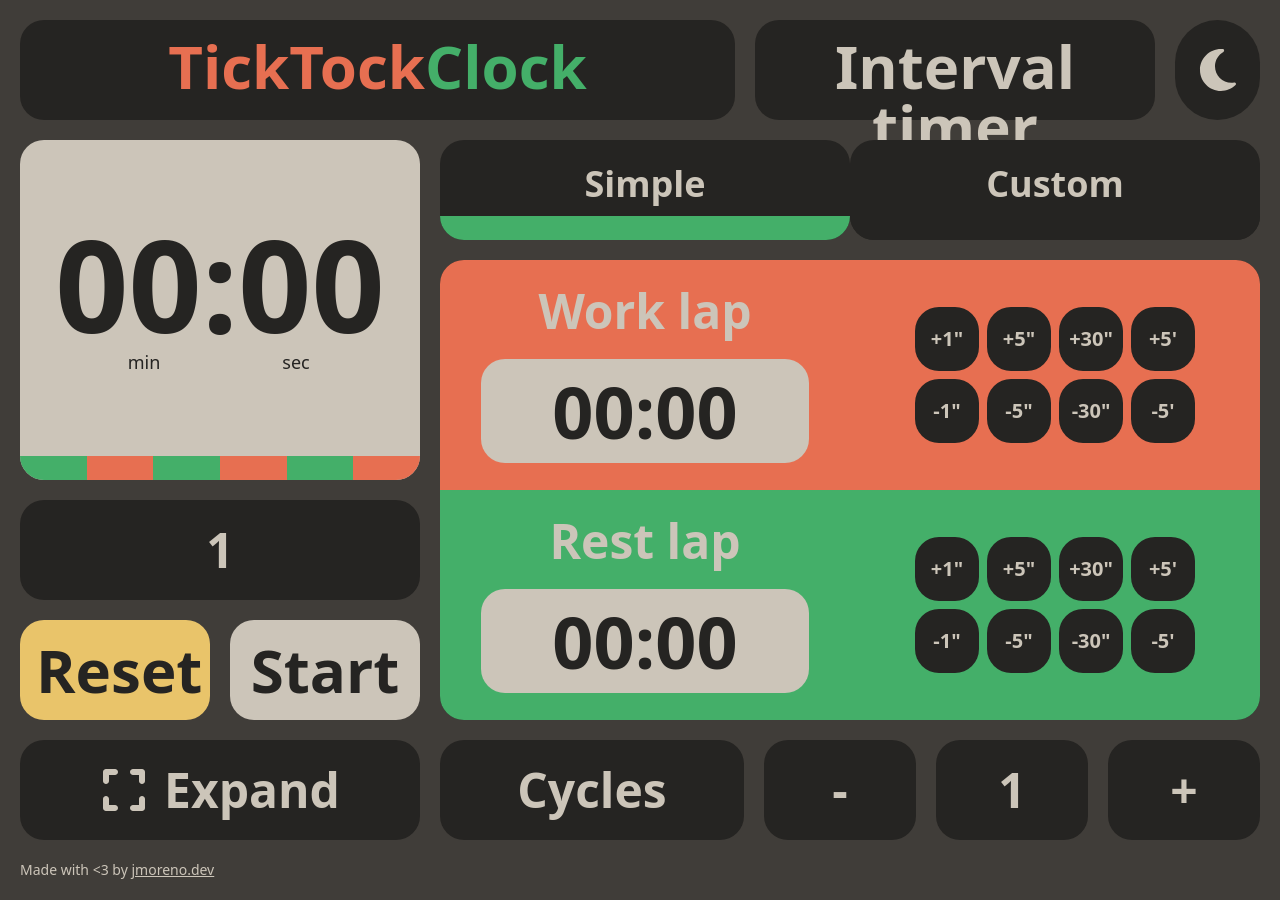
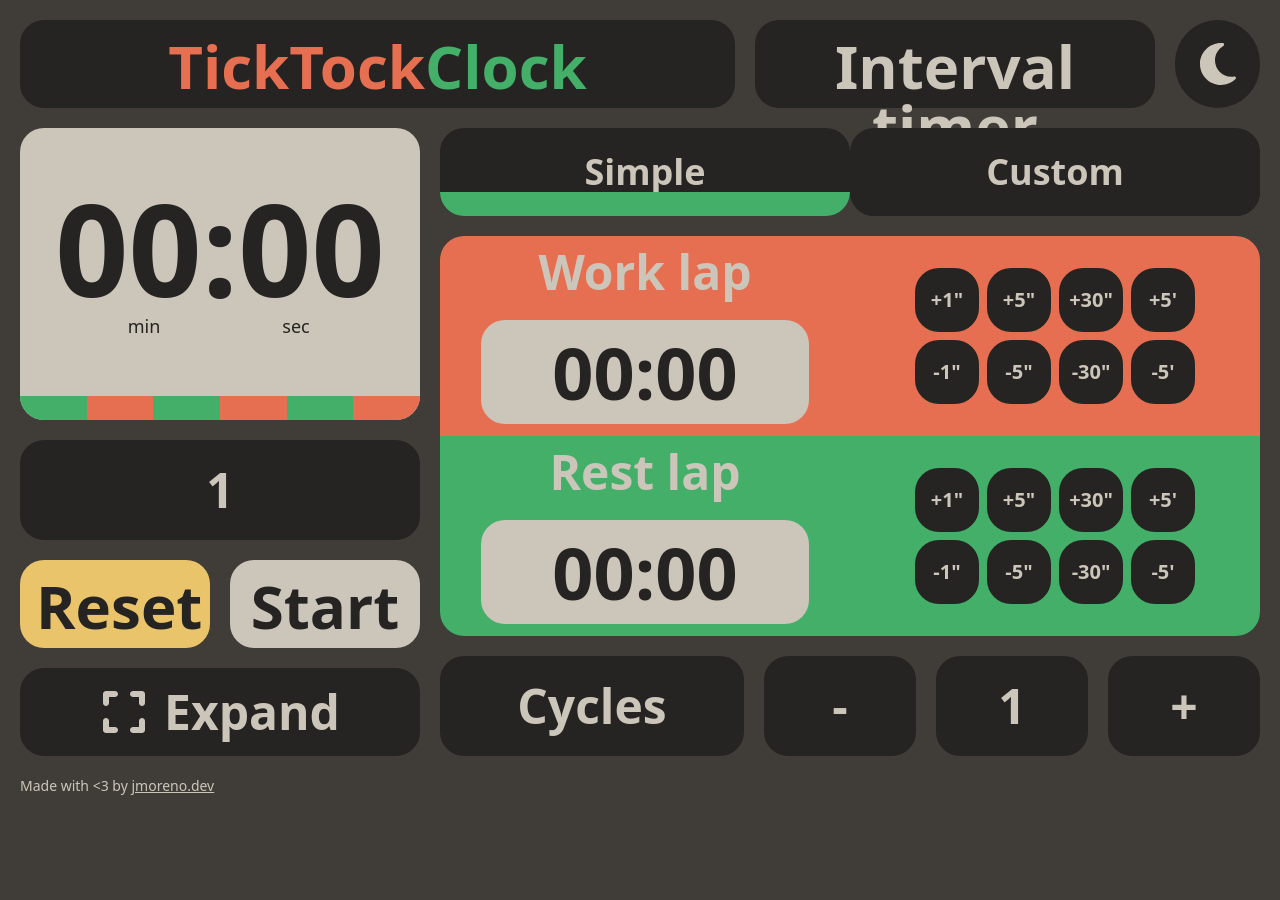
Before and after one commit to jesu-m0/TickTockClock, a React (Vite) app in the folder TickTockClock/: page / in a window 1280 px wide. After the commit the page ends 816 px from the top, so only its background shows below. Built offline with nearby package versions, Linux system fonts and the light colour scheme.

Commit message:
order setted and line height modified

```diff
--- a/TickTockClock/src/components/Common/Clock.tsx
+++ b/TickTockClock/src/components/Common/Clock.tsx
@@ -267,6 +267,7 @@ const Clock: React.FC = () => {
 
   return (
     <>
+      {/*Clock*/}
       <div className="flex-grow rounded-3xl content-center dark:bg-timberwolf bg-floralWhite flex flex-col">
         <div className="p-4 h-full flex flex-col justify-center items-center">
           <p className="font-black text-blackOlive dark:text-eerieBlack text-9xl text-center">
@@ -314,6 +315,7 @@ const Clock: React.FC = () => {
           ></div>
         </div>
       </div>
+      {/*Cycles progress bar*/}
       <div
         className={`h-[100px] rounded-3xl relative overflow-hidden dark:bg-eerieBlack bg-floralWhite flex items-center justify-center`}
       >
--- a/TickTockClock/src/components/Common/Header.tsx
+++ b/TickTockClock/src/components/Common/Header.tsx
@@ -4,7 +4,7 @@ import ThemeToggleButton from './ThemeToggleButton.tsx';
 const Header: React.FC = () => {
     return (
         <header className="contents">
-            <div className='col-span-7 p-4 row-span-1 rounded-3xl bg-floralWhite dark:bg-eerieBlack'>
+            <div className='order-1 md:order-1 col-span-7 p-4 row-span-1 rounded-3xl bg-floralWhite dark:bg-eerieBlack'>
                 <h1 className="font-extrabold text-timberwolf text-6xl text-center">
                     <span className='text-burntSienna'>Tick</span>
                     <span className='text-burntSienna'>Tock</span>
@@ -12,7 +12,7 @@ const Header: React.FC = () => {
                 </h1>
             </div>
 
-            <div className='col-span-4 p-4 row-span-1 rounded-3xl bg-floralWhite dark:bg-eerieBlack'>
+            <div className='order-2 md:order-2 col-span-4 p-4 row-span-1 rounded-3xl bg-floralWhite dark:bg-eerieBlack'>
                 <h2 className='font-bold text-blackOlive dark:text-timberwolf rounded text-6xl text-center'>Interval timer</h2>
             </div>
             <ThemeToggleButton />
--- a/TickTockClock/src/components/Common/ThemeToggleButton.tsx
+++ b/TickTockClock/src/components/Common/ThemeToggleButton.tsx
@@ -24,7 +24,7 @@ const ThemeToggleButton: React.FC = () => {
 
   return (
     <div
-      className="col-span-1 row-span-1 rounded-full bg-eerieBlack flex justify-center items-center cursor-pointer"
+      className="order-3 md:order-3 col-span-1 row-span-1 rounded-full bg-eerieBlack flex justify-center items-center cursor-pointer"
       onClick={handleToggle}
     >
       {isDarkMode ? (
--- a/TickTockClock/src/components/CustomInfo/CustomInfo.tsx
+++ b/TickTockClock/src/components/CustomInfo/CustomInfo.tsx
@@ -1,13 +1,9 @@
 import React from 'react';
 import './CustomInfo.css';
 
-interface CustomInfoProps {
-
-}
-
-const CustomInfo: React.FC<CustomInfoProps> = ({ }) => {
+const CustomInfo: React.FC = () => {
   return (
-    <div className="col-span-8 row-span-4 rounded-3xl bg-eerieBlack p-4">
+    <div className="order-6 md:order-6 col-span-8 row-span-4 rounded-3xl bg-eerieBlack p-4">
       <p className='text-timberwolf text-center text-5xl font-black'>Work in progress</p>
     </div>
   );
--- a/TickTockClock/src/components/SimpleInfo/SimpleInfo.tsx
+++ b/TickTockClock/src/components/SimpleInfo/SimpleInfo.tsx
@@ -164,7 +164,7 @@ const SimpleInfo: React.FC = () => {
       };
 
       return (
-            <div className='col-span-8 row-span-5 flex flex-col gap-5'>
+            <div className='order-6 md:order-6 col-span-8 row-span-5 flex flex-col gap-5'>
                   {/* First section - Work and Rest */}
                   <div className='flex-grow rounded-3xl content-center dark:bg-eerieBlack bg-floralWhite flex flex-col'>
                         <div className='h-full'>
--- a/TickTockClock/src/components/mainPage.tsx
+++ b/TickTockClock/src/components/mainPage.tsx
@@ -129,12 +129,12 @@ const MainPage: React.FC = () => {
   return (
     <div>
       <div className="container mx-auto p-5">
-        <div className="grid grid-cols-12 gap-5 auto-rows-[100px]">
+        <div className="grid grid-cols-12 gap-5 auto-rows-[11vh]">
           <Header></Header>
 
           {/*Clock */}
           <div
-            className={`col-span-4 row-span-4 rounded-3xl content-center flex flex-col gap-5
+            className={`order-4 md:order-4 col-span-4 row-span-4 rounded-3xl content-center flex flex-col gap-5
                                     ${
                                       simpleTimerInfo.currentAnimation ===
                                         AnimationType.ALREADY_RESET ||
@@ -148,7 +148,7 @@ const MainPage: React.FC = () => {
           </div>
 
           {/*Mode selection*/}
-          <div className="col-span-8 row-span-1 content-center flex">
+          <div className="order-5 md:order-5 col-span-8 row-span-1 content-center flex">
             {/*Simple btn*/}
             <div
               className="w-1/2 h-full rounded-3xl content-center dark:bg-eerieBlack bg-floralWhite cursor-pointer flex flex-col"
@@ -206,7 +206,7 @@ const MainPage: React.FC = () => {
 
           {/*Reset*/}
           <div
-            className={`col-span-2 row-span-1 bg-saffron p-4 rounded-3xl content-center hover:scale-105 transition-transform duration-200 cursor-pointer
+            className={`order-7 md:order-7 col-span-2 row-span-1 bg-saffron p-4 rounded-3xl content-center hover:scale-105 transition-transform duration-200 cursor-pointer
           ${isClickedReset ? "scale-animation" : ""}
           ${
             simpleTimerInfo.currentAnimation === AnimationType.ALREADY_RESET
@@ -228,7 +228,7 @@ const MainPage: React.FC = () => {
 
           {/*Start/stop*/}
           <div
-            className={`col-span-2 row-span-1 p-4 rounded-3xl content-center hover:scale-105 transition-transform duration-200 cursor-pointer
+            className={`order-8 md:order-8 col-span-2 row-span-1 p-4 rounded-3xl content-center hover:scale-105 transition-transform duration-200 cursor-pointer
                                     ${
                                       isPaused
                                         ? "dark:bg-timberwolf bg-blackOlive"
@@ -249,7 +249,7 @@ const MainPage: React.FC = () => {
           </div>
 
           {/*Expand clock*/}
-          <div className="col-span-4 row-span-1 relative">
+          <div className="order-9 md:order-9 col-span-4 row-span-1 relative">
             <button
               id="expand-button"
               className="h-full w-full bg-floralWhite dark:bg-eerieBlack p-4 rounded-3xl flex justify-center items-center hover:scale-105 transition-transform duration-200 cursor-pointer"
@@ -322,6 +322,7 @@ const MainPage: React.FC = () => {
             </div>
           </div>
         </div>
+
         {/*Signature*/}
         <footer className="mt-5">
             <p className="text-blackOlive dark:text-timberwolf text-sm pointer-events-auto">
```
